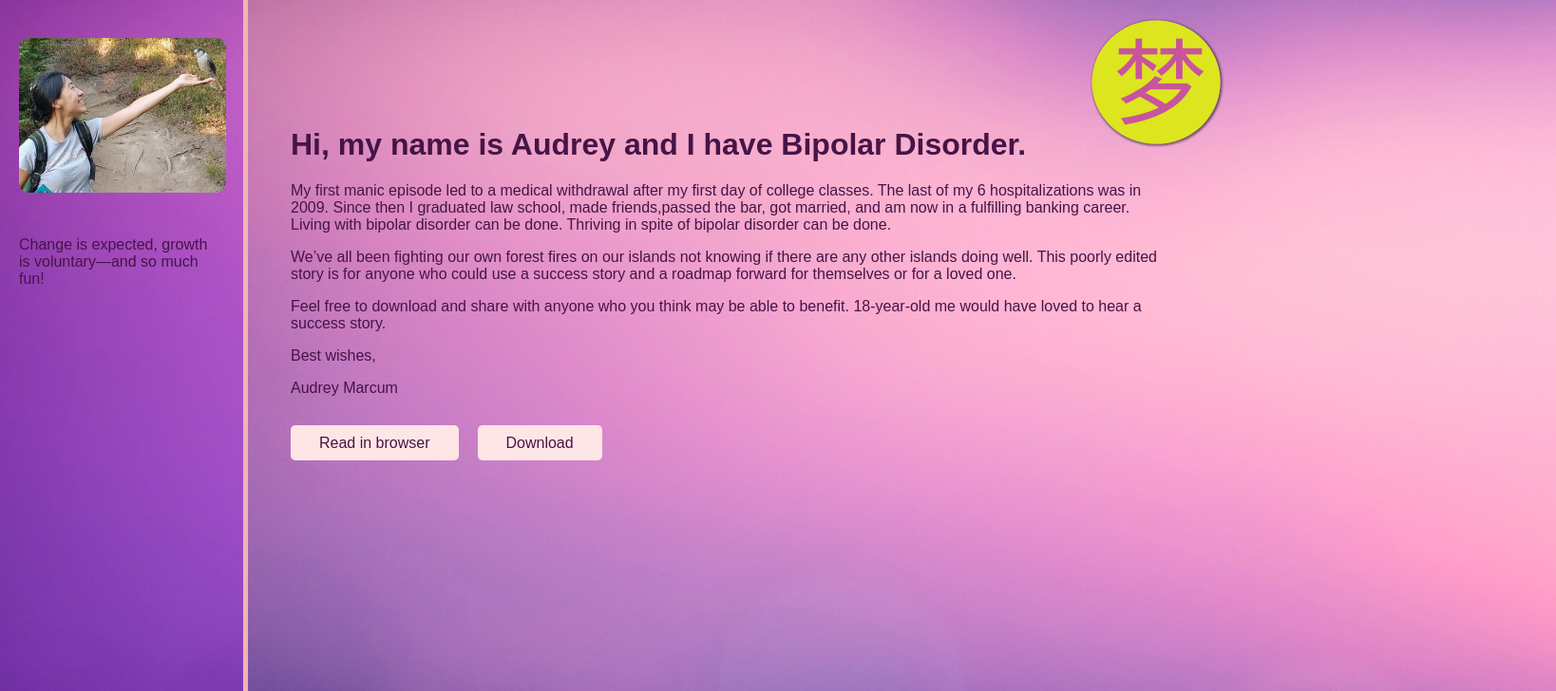
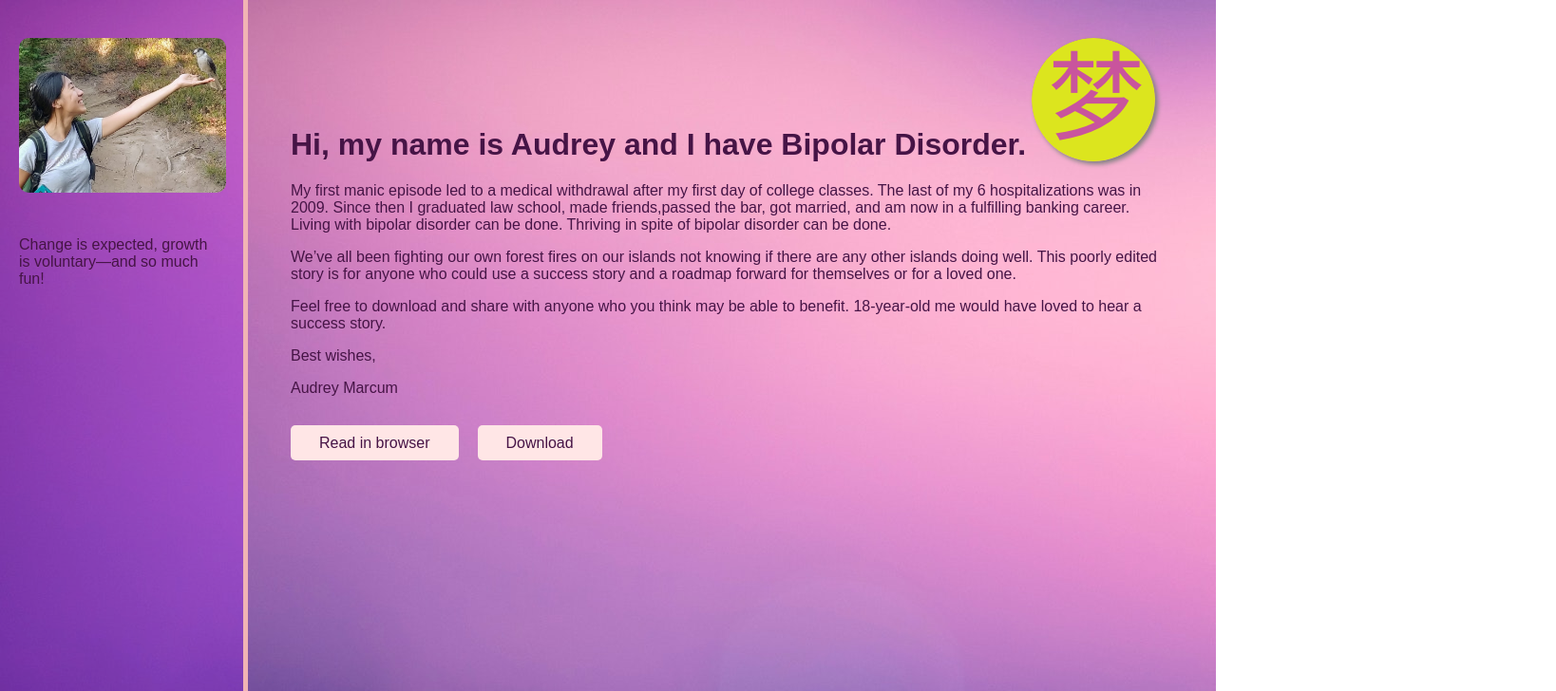
Before and after one commit to lkmarcum/Audrey-Marcum, a React (Create React App) app in the folder audrey-marcum/: page / in a window 1280 px wide. Shown: the top 728 px of the page at 95% size, 1638 px wide, since content can reach past the window. Built offline with nearby package versions, Linux system fonts and the light colour scheme.

Commit message:
fixed horizontal scroll bar issue"

```diff
--- a/audrey-marcum/src/App.css
+++ b/audrey-marcum/src/App.css
@@ -57,8 +57,12 @@ header img {
 
 .home-content img {
   position: absolute;
-  top: -90px;
-  left: 78%;
+  top: 40px;
+  right: 5%;
+  width: 130px;
+  height: auto;
+  box-shadow: 3px 3px 5px gray;
+  border-radius: 100px;
 }
 
 .home-content h1 {
--- a/audrey-marcum/src/components/Homepage.js
+++ b/audrey-marcum/src/components/Homepage.js
@@ -1,6 +1,6 @@
 import React from "react";
 import book from "../journey_with_bipolar.pdf";
-import logo from "../logo.svg";
+import logo from "../logo2.svg";
 
 const Homepage = props => {
   return (
```
Also changed, not shown: audrey-marcum/src/logo2.svg, 1 other file (tests, documents, lock files or other folders).
